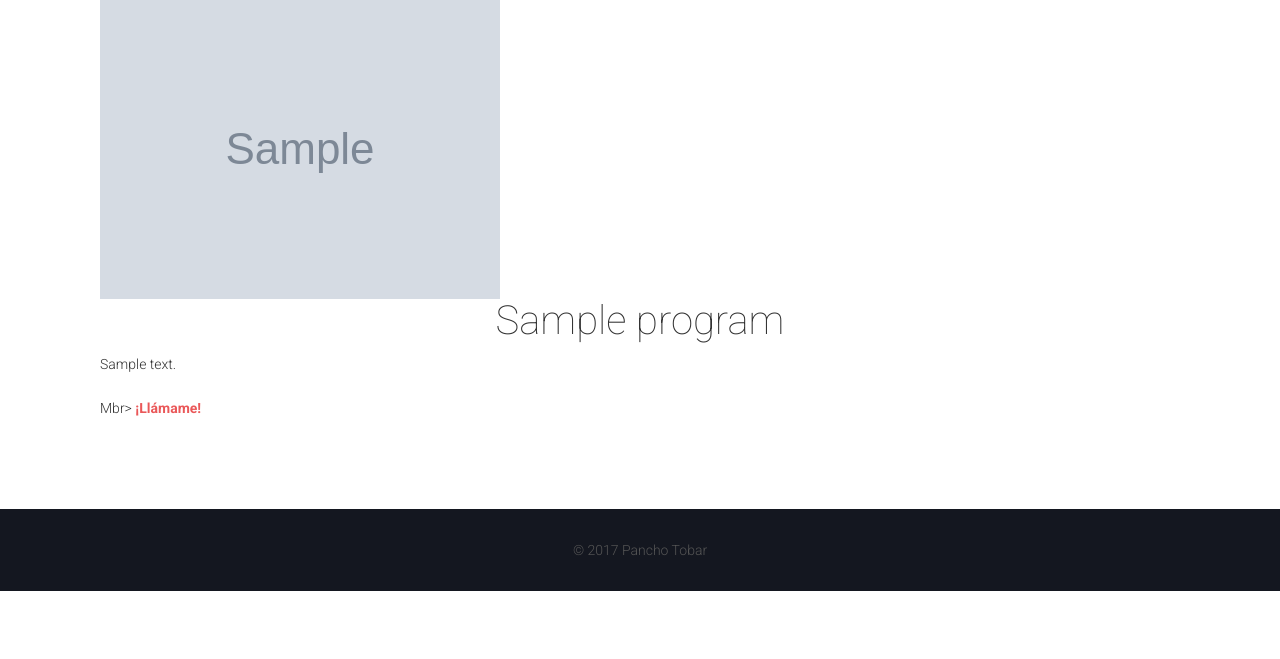
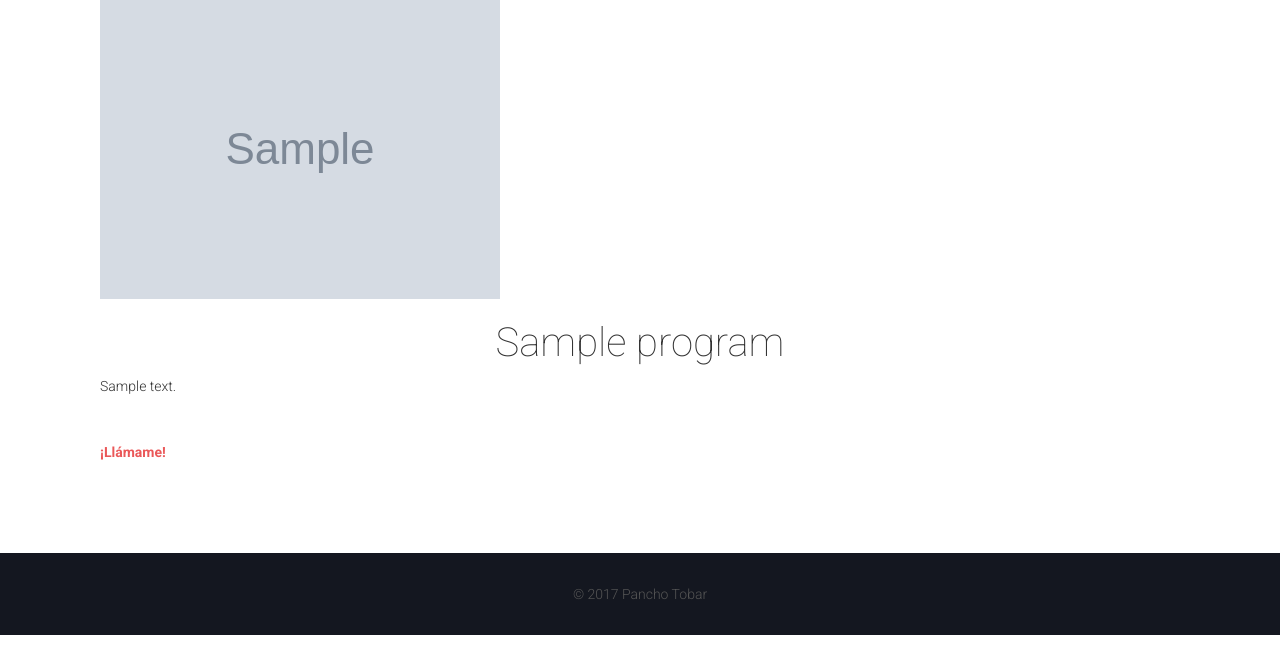
Before and after one commit to edwinperaza/pancho-tobat-website, a Django app: template programs/templates/programs/program_detail.html in a window 1280 px wide. Shown: the part 81-740 px from the top of the page. Run offline with Django 3.2, Linux system fonts and the light colour scheme; the template is opened without the code that fills it: most values are stand-ins (such as "Sample title", 1, 10 or a date in 2020); grey boxes marked "Sample" are stand-in pictures; some libraries are stand-ins or nearby versions; some web fonts are replaced.

Commit message:
Fixed comment and br

```diff
--- a/programs/templates/programs/program_detail.html
+++ b/programs/templates/programs/program_detail.html
@@ -17,12 +17,13 @@
         </div>
         <div class="col-md-12">
           <!-- <div class="col-md-6 text-center"> -->
+            <br>
             <h3>{{ program.name }}</h3>
             <p style="text-align: justify;">
               {{ program.description|safe }}
               <br>
               <br>
-              Mbr>
+              <br>
               <a href="tel:+56944943011">
                 <strong>¡Llámame!</strong></a>
             </p>
```
